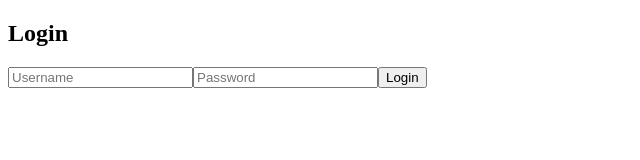
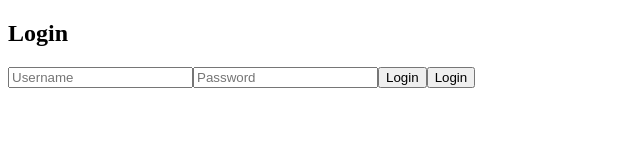
Before and after one commit to angiem07/MarketMingle, a React (Vite) app in the folder client/: page / in a window 1280 px wide. Shown: the top 160 px of the page, without its empty margins (0-640 px from the left). Built offline with nearby package versions, Linux system fonts and the light colour scheme.

Commit message:
updates to login.jsx

```diff
--- a/client/src/pages/login.jsx
+++ b/client/src/pages/login.jsx
@@ -80,6 +80,7 @@ const Login = () => {
           placeholder="Password"
         />
         <button type="submit">Login</button>
+        <button type="submit">Login</button>
       </form>
 
     </div>
```
